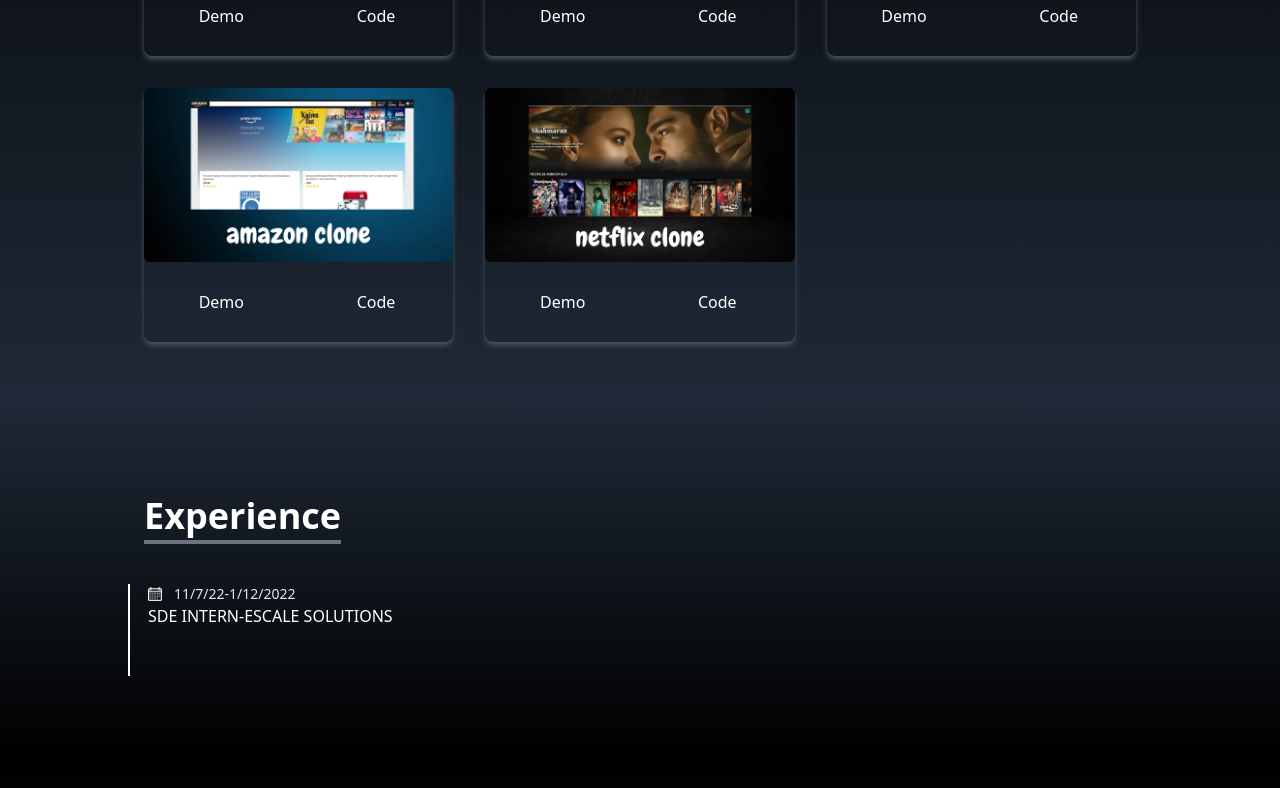
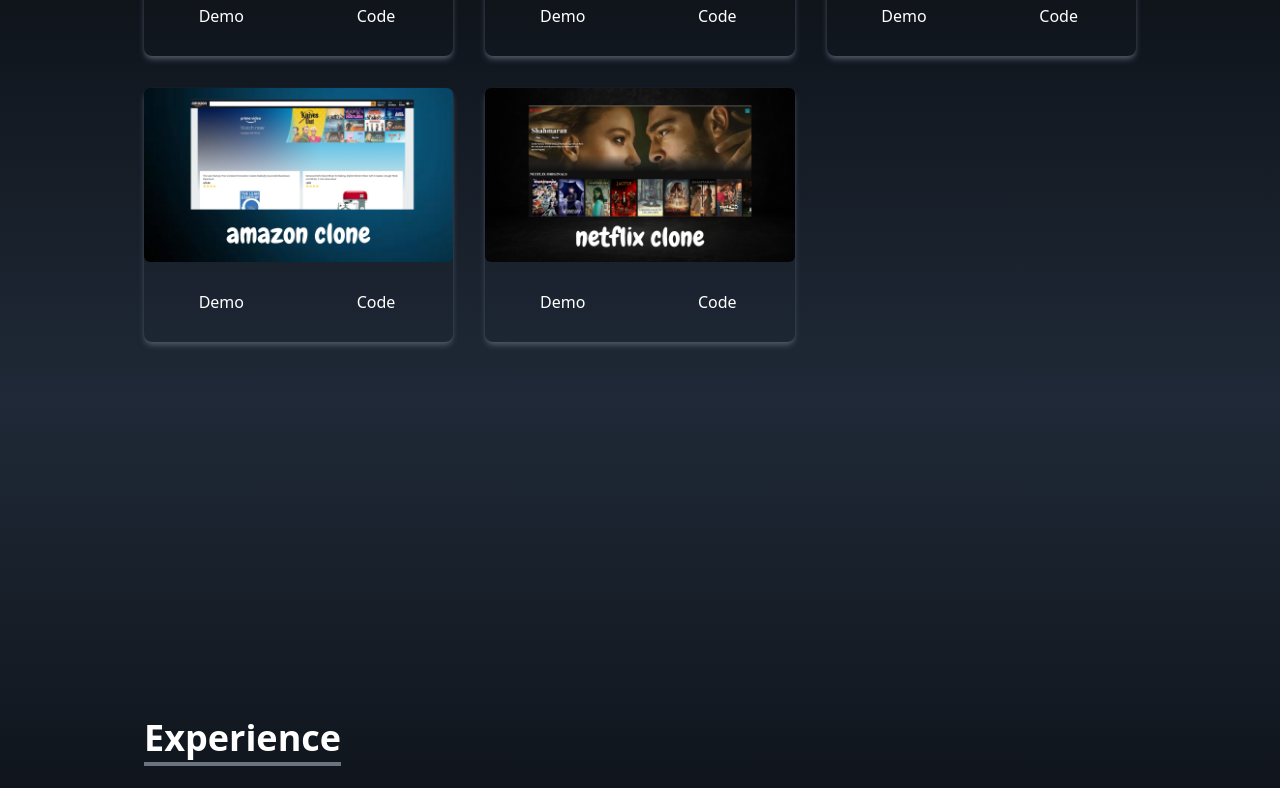
Before and after one commit to coderhack54/Personal_Portfolio, a React (Create React App) app: page / in a window 1280 px wide. Shown: the part 2000-2788 px from the top of the page. Built offline with nearby package versions, Linux system fonts and the light colour scheme.

Commit message:
experience section updating

```diff
--- a/src/components/About.js
+++ b/src/components/About.js
@@ -4,14 +4,14 @@
 const About = () => {
   return (
     <div
-      className="w-full h-screen bg-gradient-to-b from-gray-800 to-black text-white"
+      className="w-full md:h-screen bg-gradient-to-b from-gray-800 to-black text-white"
       name="about"
     >
       <div className="max-w-screen-lg p-4 mx-auto flex flex-col justify-center w-full h-full">
         <div className="pb-8">
           <p className="text-4xl border-b-4 inline border-gray-500">About</p>
         </div>
-        <p className="text-xl mt-20">
+        <p className="text-xl md:mt-20">
           Hi, I'm a Anmol. I love to create modern User Interfaces with amazing
           design and responsiveness that gives seamless User Experience . I am
           Ambitious, Energetic and Passionate for the work I do. I embrace
--- a/src/components/Contact.jsx
+++ b/src/components/Contact.jsx
@@ -4,7 +4,7 @@
   return (
     <div
       name="contact"
-      className="w-full h-screen bg-gradient-to-b from-gray-800 to-black p-4 text-white"
+      className="w-full md:h-screen bg-gradient-to-b from-gray-800 to-black p-4 text-white"
     >
       <div className="flex flex-col max-w-screen-lg h-full justify-center p-4 mx-auto">
         <div className="pb-8">
--- a/src/components/Experience.jsx
+++ b/src/components/Experience.jsx
@@ -11,19 +11,21 @@
   return (
     <div
       name="experience"
-      className="bg-gradient-to-b from-gray-800 to-black w-full h-auto py-20"
+      className="bg-gradient-to-b from-gray-800 to-black w-full md:h-screen"
     >
-      <div className="flex flex-col max-w-screen-lg  mx-auto">
-        <div className="p-4 ">
+      <div className="flex flex-col max-w-screen-lg  mx-auto h-full w-full justify-center p-4">
+        <div className="">
           <div className="pb-8">
             <p className=" text-white text-4xl font-bold border-b-4 border-gray-500 inline">
               Experience
             </p>
           </div>
         </div>
-        <div className="stepper">
+        <div className="relative">
+          <div className="stepper"></div>
           {experienceData.map((item) => (
             <div className="text-white pb-12">
+              <span className="circle h-[16px] w-[16px] rounded-full border-2 bg-black absolute left-[-8px]"></span>
               <div className="flex justify-start items-center pl-5">
                 <img src={calenderIcon} alt="" className="w-[14px] invert" />
                 <p className="pl-3 text-gray-200 text-sm">{item.date}</p>
--- a/src/components/Home.js
+++ b/src/components/Home.js
@@ -8,10 +8,10 @@
   return (
     <div
       name="home"
-      className="w-full h-screen bg-gradient-to-b from-black via-black to-gray-800"
+      className="w-full md:h-screen bg-gradient-to-b from-black via-black to-gray-800"
     >
-      <div className="max-w-screen-lg flex justify-center items-center h-full mx-auto flex-col px-4 md:flex-row">
-        <div className="flex flex-col justify-center h-full pt-12 md:pt-0">
+      <div className="max-w-screen-lg flex justify-center items-center h-full mx-auto flex-col px-4 pb-4 md:flex-row">
+        <div className="flex flex-col justify-center h-full pt-12 md:pt-0 mt-16 md:mt-0">
           <h2 className="text-4xl sm:text-7xl font-bold text-white">
             I am a frontend web developer
           </h2>
@@ -38,7 +38,7 @@
         <div>
           <img
             src={HeroImage}
-            className="rounded-2xl w-2/3 mx-auto md:w-full"
+            className="rounded-2xl w-2/3 md:mx-auto md:w-full mt-12 md:mt-0"
             alt="my profile"
           />
         </div>
--- a/src/components/Skills.jsx
+++ b/src/components/Skills.jsx
@@ -70,7 +70,7 @@
   return (
     <div
       name="skills"
-      className="bg-gradient-to-b from-black to-gray-800 w-full h-screen"
+      className="bg-gradient-to-b from-black to-gray-800 w-full md:h-screen"
     >
       <div className="max-w-screen-lg mx-auto p-4 flex flex-col justify-center w-full h-full text-white">
         <div>
--- a/src/styles.css
+++ b/src/styles.css
@@ -1,7 +1,5 @@
-.stepper{
-    @apply relative;
-}
-.stepper ::before {
+
+.stepper::before {
     content: '';
     position: absolute;
     top: 0;
```
